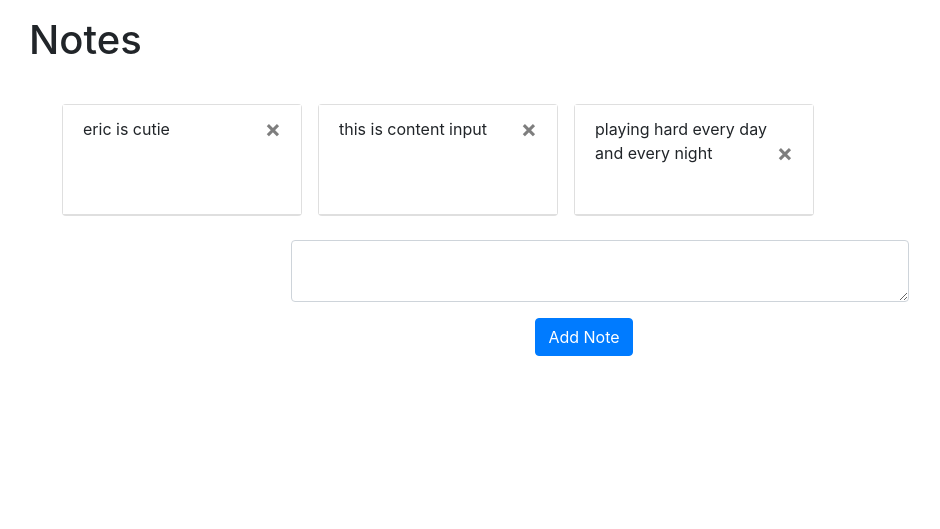
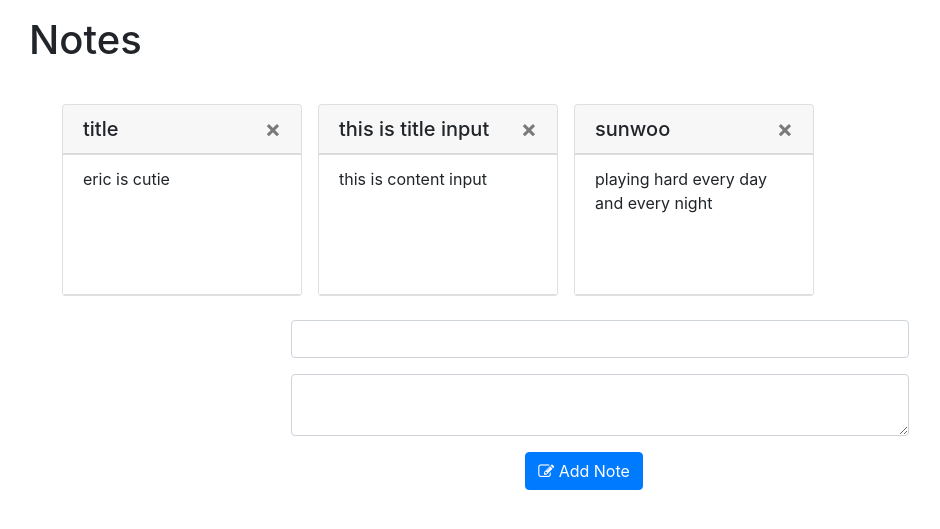
Before and after one commit to Vcarmelli/Note-app-with-Flask, a Flask app: page / in a window 1280 px wide. Shown: the part 56-585 px from the top of the page, without its empty margins (56-996 px from the left). Run offline with Flask 3, Linux system fonts and the light colour scheme; a user stored in the database is signed in; some libraries are stand-ins or nearby versions.

Commit message:
add note title

```diff
--- a/website/models.py
+++ b/website/models.py
@@ -4,6 +4,7 @@ from sqlalchemy.sql import func
 
 class Note(db.Model):
     id = db.Column(db.Integer, primary_key=True)
+    title = db.Column(db.String(1000))
     text = db.Column(db.String(10000))
     date = db.Column(db.DateTime(timezone=True), default=func.now())
     user_id = db.Column(db.Integer, db.ForeignKey('user.id'))
--- /dev/null
+++ b/website/static/index.css
@@ -0,0 +1,4 @@
+.card {
+    max-width: 15rem;
+    height: 12rem;
+}
--- a/website/templates/base.html
+++ b/website/templates/base.html
@@ -14,6 +14,7 @@
       href="https://stackpath.bootstrapcdn.com/font-awesome/4.7.0/css/font-awesome.min.css"
       crossorigin="anonymous"
     />
+    <link rel="stylesheet" type="text/css" href="{{ url_for('static', filename='index.css') }}">
     <title>{% block title %} FLASK LESSONS | HOME {% endblock %}</title>
 </head>
 <body>
--- a/website/templates/home.html
+++ b/website/templates/home.html
@@ -7,13 +7,14 @@
 <br>
 <ul id="notes" class="row row-cols-4 list-group-flush">
     {% for note in user.notes %}
-        <div class="card text-bg-light m-2" style="max-width: 15rem; height: 7rem;">
-            <li class="card-body list-group-item">
-                {{ note.text }}
+        <div class="card text-bg-light m-2">
+            <h5 class="card-header card-title">
+                {{ note.title }}
                 <button type="button" class="close" onClick="deleteNote('{{ note.id }}')">
                     <span aria-hidden="true">&times;</span>
                 </button>
-            </li>
+            </h5>
+            <li class="card-body list-group-item">{{ note.text }}</li>
         </div>
 
     {% endfor %}
@@ -21,8 +22,9 @@
 
 <form method="POST">
     <div align="center" class="container col-sm-7">
+        <input name="title" id="title" class="form-control m-3"/>
         <textarea name="note" id="note" class="form-control m-3"></textarea>
-        <button type="submit" class="btn btn-primary">Add Note</button>
+        <button type="submit" class="btn btn-primary"><i class="fa fa-pencil-square-o"></i> Add Note</button>
     </div>
 </form>
 {% endblock %}
--- a/website/views.py
+++ b/website/views.py
@@ -11,11 +11,12 @@ views = Blueprint('views', __name__)
 def home():
     if request.method == 'POST':
         note = request.form.get('note')
+        title = request.form.get('title')
 
         if len(note) < 1:
             flash('Note is too short!', category='error')
         else:
-            new_note = Note(text=note, user_id=current_user.id)
+            new_note = Note(text=note, title=title, user_id=current_user.id)
             db.session.add(new_note)
             db.session.commit()
             flash('Note added!', category='success')
```
Also changed, not shown: instance/database.db.
